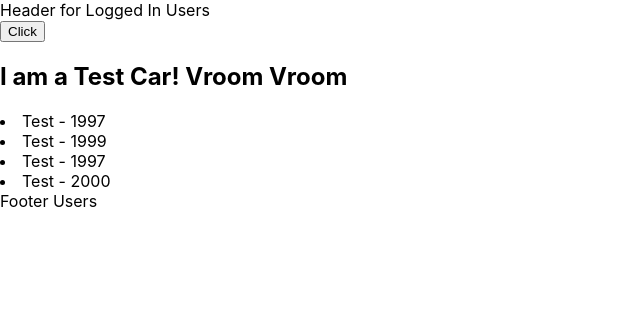
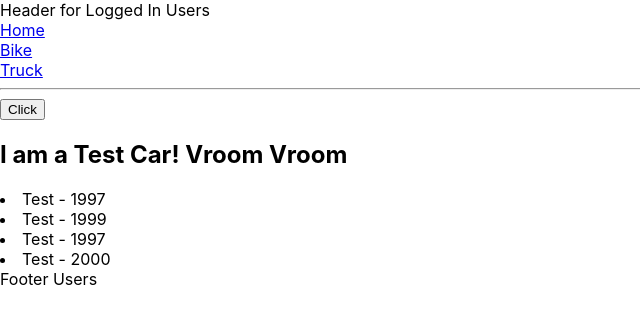
Before and after one commit to renolab-tracks/ft-react, a React (Create React App) app: page / in a window 1280 px wide. Shown: the top 324 px of the page, without its empty margins (0-640 px from the left). Built offline with nearby package versions, Linux system fonts and the light colour scheme.

Commit message:
fix merge conflict

```diff
--- a/src/Layout.js
+++ b/src/Layout.js
@@ -1,8 +1,17 @@
 import React from "react";
+import { Link } from "react-router-dom";
 export default function Layout(props) {
   return (
     <>
       <div>Header for Logged In Users</div>
+      <div>
+        <Link to="/"> Home </Link> <br />
+        <Link to="/bike"> Bike </Link>
+        <br />
+        <Link to="/truck">Truck</Link>
+        <br />
+      </div>
+      <hr />
       {props.children}
       <div>Footer Users</div>
     </>
```
